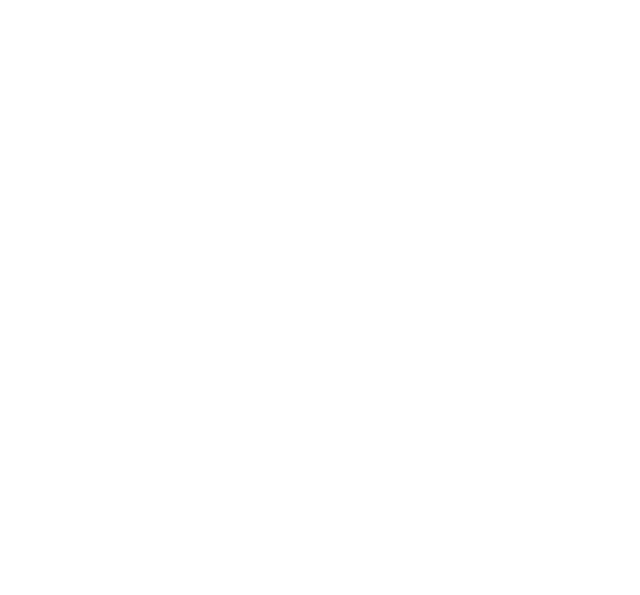
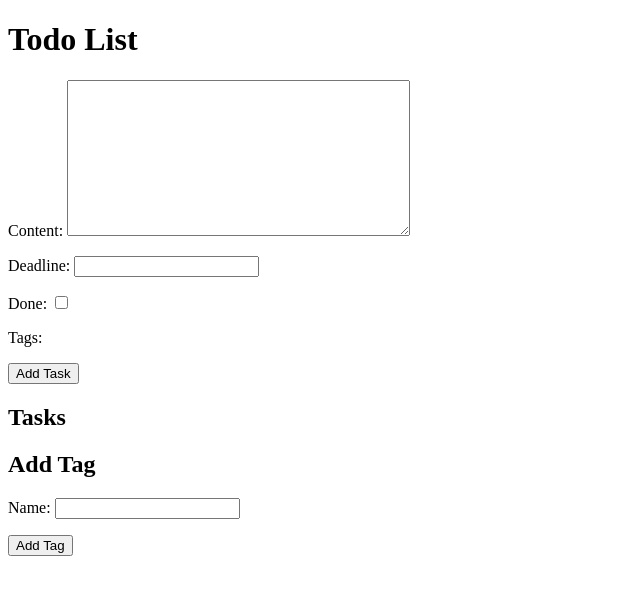
Before and after one commit to ostboiko/Todo-list, a Django app: page / in a window 1280 px wide. Before the commit the part shown is empty. Shown: the top 595 px of the page, without its empty margins (0-640 px from the left). Run offline with Django 5.2, Linux system fonts and the light colour scheme; data that the repository does not hold is empty.

Commit message:
add home.html

```diff
--- a/templates/catalog/home.html
+++ b/templates/catalog/home.html
@@ -1,10 +1,36 @@
 <!DOCTYPE html>
-<html lang="en">
+<html>
 <head>
-  <meta charset="UTF-8">
-  <title>Title</title>
+    <title>Todo List</title>
 </head>
 <body>
+    <h1>Todo List</h1>
+    <form method="post">
+        {% csrf_token %}
+        {{ task_form.as_p }}
+        <button type="submit" name="submit_task">Add Task</button>
+    </form>
 
+    <h2>Tasks</h2>
+    <ul>
+        {% for task in tasks %}
+            <li>
+                {{ task.content }} - {{ task.created_at }} - {% if task.deadline %}{{ task.deadline }}{% else %}No deadline{% endif %} -
+                {% if task.done %}Done{% else %}Not Done{% endif %}
+                <ul>
+                    {% for tag in task.tags.all %}
+                        <li>{{ tag.name }}</li>
+                    {% endfor %}
+                </ul>
+            </li>
+        {% endfor %}
+    </ul>
+
+    <h2>Add Tag</h2>
+    <form method="post">
+        {% csrf_token %}
+        {{ tag_form.as_p }}
+        <button type="submit" name="submit_tag">Add Tag</button>
+    </form>
 </body>
 </html>
```
